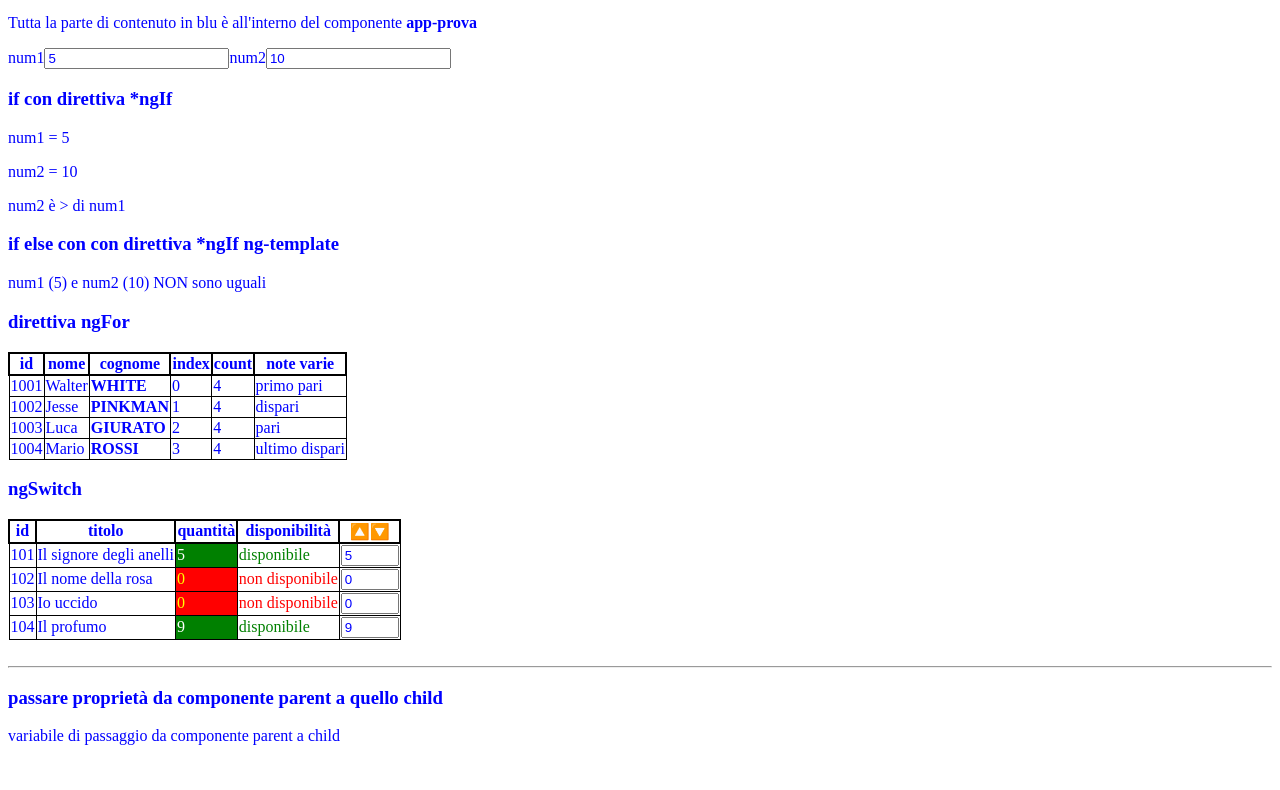
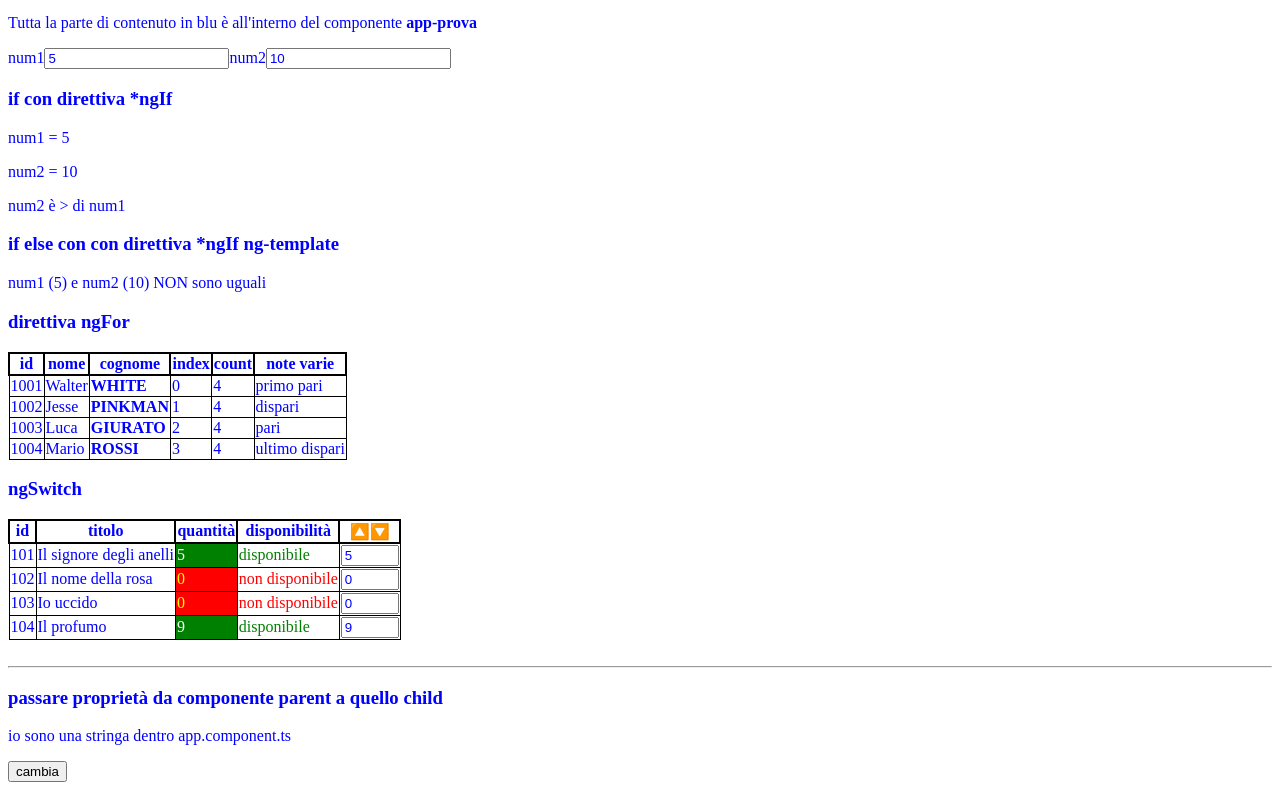
Before and after one commit to daniepa/ng-test-app, an Angular app: page / in a window 1280 px wide. Shown: the part 434-1224 px from the top of the page. Before the commit the page ends 1195 px from the top, so only its background shows below. Built offline with nearby package versions, Linux system fonts and the light colour scheme.

Commit message:
add onchange from parent to child

```diff
--- a/src/app/app.component.html
+++ b/src/app/app.component.html
@@ -12,3 +12,4 @@
 <br>
 <button (click)="cambiaInteresse()">cambia interesse</button>
 <app-prova [data]="passaggioParChi"></app-prova>
+<button (click)="onCambia()">cambia</button>
--- a/src/app/app.component.ts
+++ b/src/app/app.component.ts
@@ -9,7 +9,7 @@ export class AppComponent {
   title : string = 'Primo test completo';
   isBtnInactive : boolean = false;
   favLanguage: string = 'JavaScript';
-  passaggioParChi = 'variabile di passaggio da componente parent a child';
+  passaggioParChi = 'io sono una stringa dentro app.component.ts';
 
   onBtnClick() {
     alert('mi hai cliccato!');
@@ -21,4 +21,7 @@ export class AppComponent {
   cambiaInteresse() {
     this.favLanguage = 'TypeScript';
   }
+  onCambia() {
+    this.passaggioParChi = 'stringa cambiata!';
+  }
 }
--- a/src/app/prova/prova.component.ts
+++ b/src/app/prova/prova.component.ts
@@ -1,15 +1,16 @@
-import { Component, Input, OnInit } from '@angular/core';
+import { Component, Input, OnChanges, OnInit, SimpleChanges } from '@angular/core';
 
 @Component({
   selector: 'app-prova',
   templateUrl: './prova.component.html',
   styleUrls: ['./prova.component.css']
 })
-export class ProvaComponent implements OnInit {
+export class ProvaComponent implements OnInit, OnChanges {
 
   @Input() data : string;
 
   constructor() { }
+
 
   lorem: string = `Lorem ipsum dolor sit amet consectetur, adipisicing elit. Quas a magni placeat ducimus
     minima vel, labore libero itaque quae provident suscipit. Expedita eligendi animi omnis. Consequatur
@@ -33,6 +34,10 @@ export class ProvaComponent implements OnInit {
   ]
 
   ngOnInit() {
+    console.log(this.data);
+  }
+  ngOnChanges(changes: SimpleChanges): void {
+    console.log(changes);
   }
 
 }
```
